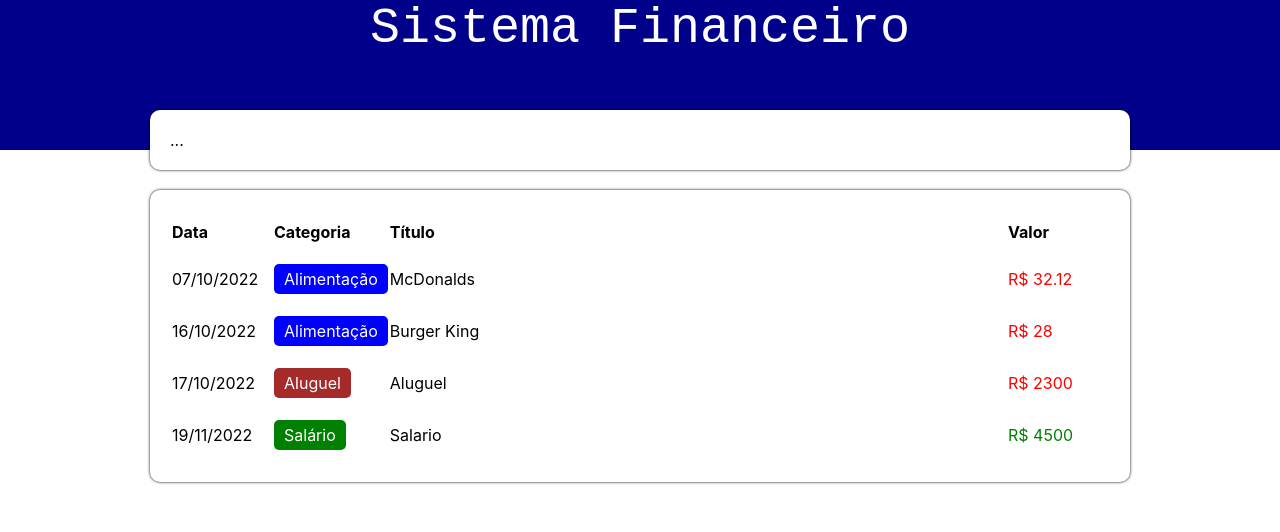
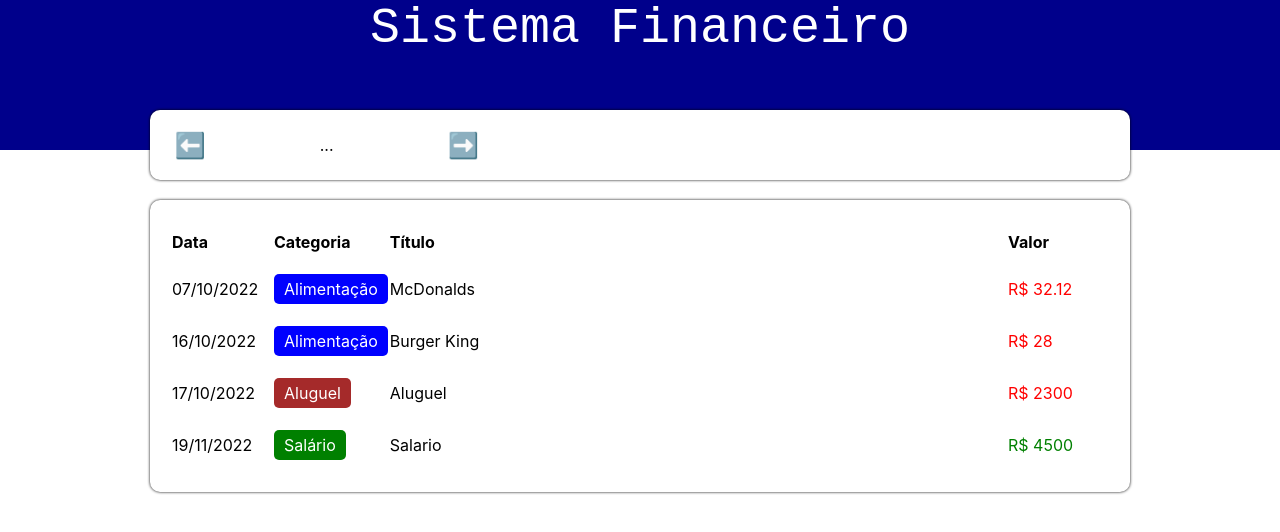
Before and after one commit to Sofia-Magalhaes/Personal-Finances, a React (Create React App) app in the folder expense-tracker/: page / in a window 1280 px wide. Shown: the top 532 px of the page. Built offline with nearby package versions, Linux system fonts and the light colour scheme.

Commit message:
styles das informações e mexendo no app principal

```diff
--- a/expense-tracker/src/App.tsx
+++ b/expense-tracker/src/App.tsx
@@ -24,7 +24,7 @@
       </C.Header>
       <C.Body>
 
-        <InfoArea />
+        <InfoArea currentMonth={currentMonth}/>
 
         {/* Area de inserção */}
 
--- a/expense-tracker/src/components/InfoArea/index.tsx
+++ b/expense-tracker/src/components/InfoArea/index.tsx
@@ -3,7 +3,14 @@
 export const InfoArea = () => {
     return (
         <C.Container>
-            ...
+            <C.MonthArea>
+                <C.MonthArrow>⬅️</C.MonthArrow>
+                <C.MonthTitle>...</C.MonthTitle>
+                <C.MonthArrow>➡️</C.MonthArrow>
+            </C.MonthArea>
+            <C.ResumeArea>
+
+            </C.ResumeArea>
         </C.Container>
     );
 }
--- a/expense-tracker/src/components/InfoArea/styles.ts
+++ b/expense-tracker/src/components/InfoArea/styles.ts
@@ -6,4 +6,29 @@
     border-radius:10px;
     padding:20px;
     margin-top:-40px;
+    display: flex;
+    align-items: center;
 `;
+
+export const MonthArea = styled.div`
+    flex:1;
+    display: flex;
+    align-items: center;
+`;
+
+export const MonthArrow = styled.div`
+    width:40px;
+    text-align: center;
+    font-size:25px;
+    cursor:pointer;
+`;
+
+export const MonthTitle = styled.div`
+    flex:1;
+    text-align: center;
+`;
+
+export const ResumeArea = styled.div`
+    flex:2;
+    display: flex;
+`;
```
